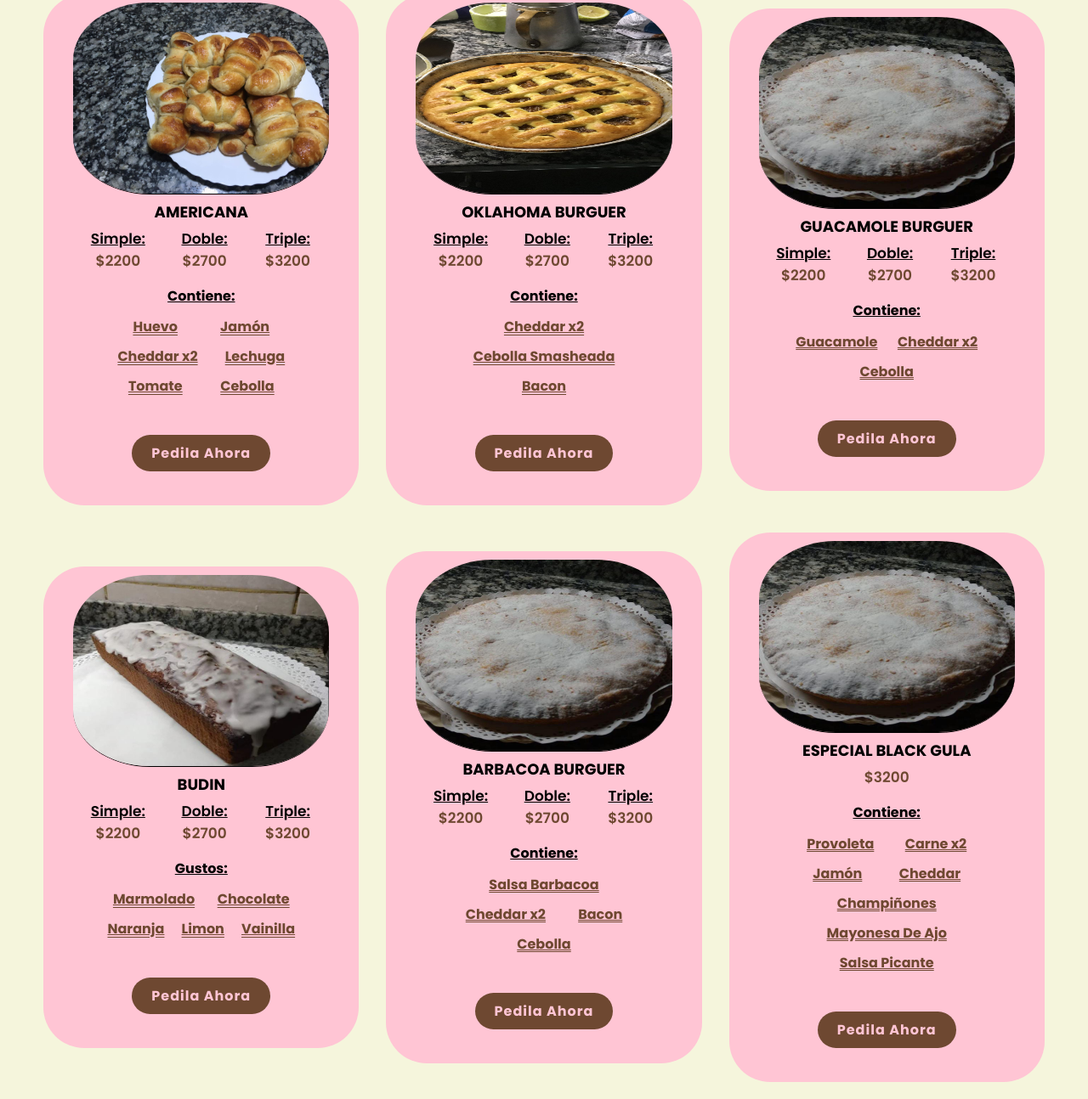
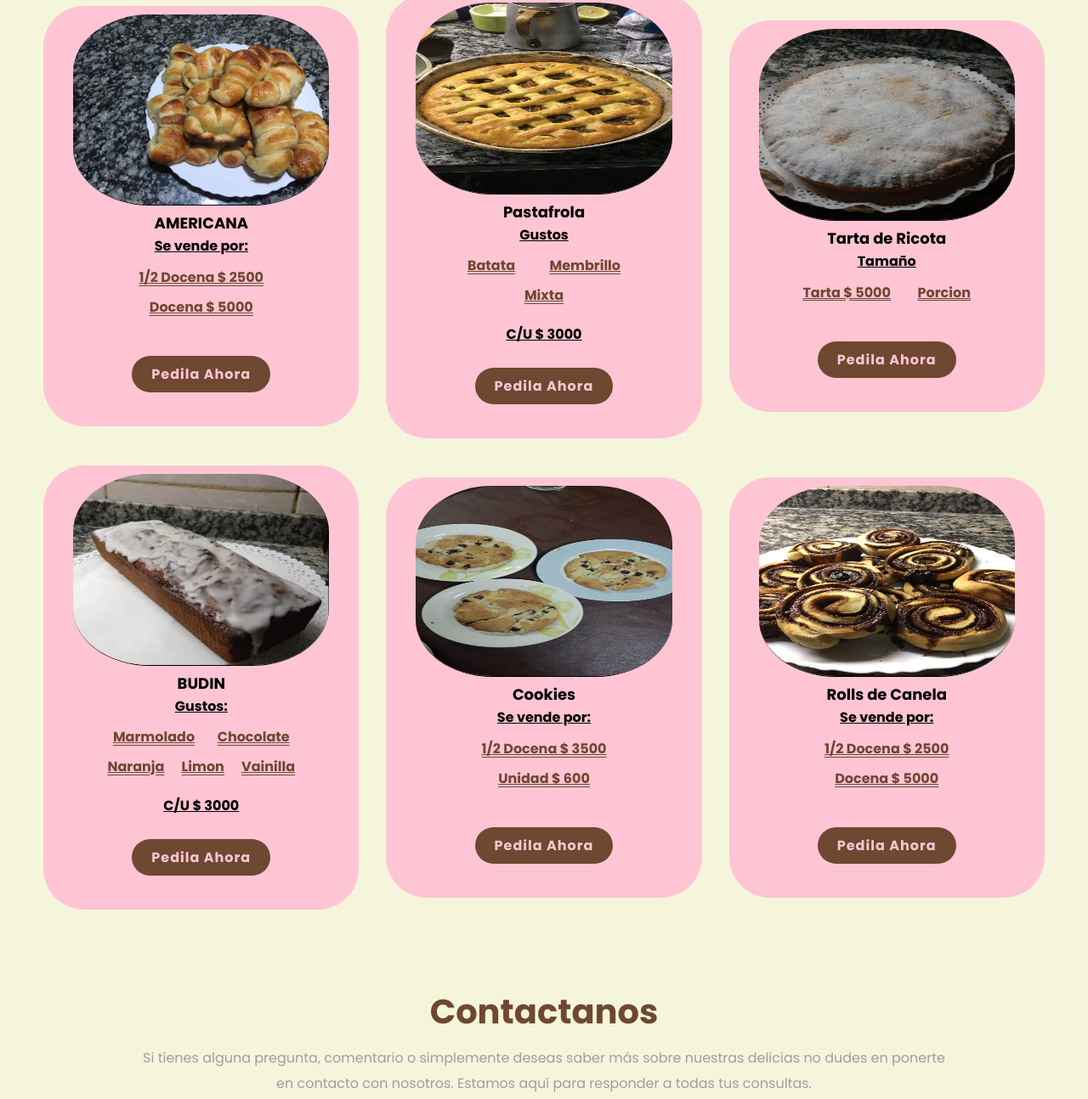
Before and after one commit to diegochervin/sweet, a plain HTML site: page index.html in a window 1280 px wide. Shown: the part 1941-3235 px from the top of the page at 85% size. Drawn offline with nearby package versions, Linux system fonts and the light colour scheme.

Commit message:
Update index.html

```diff
--- a/index.html
+++ b/index.html
@@ -80,19 +80,11 @@
                 <img src="./static/medialuna.jpeg" alt="imagen">
                 <h3> AMERICANA</h3>
                 <div class="texto-adentro">
-                    <div class="precio">
-                        <h6><span class="tamaño">Simple:</span> $2200</h6>
-                        <h6><span class="tamaño">Doble:</span> $2700</h6>
-                        <h6><span class="tamaño">Triple:</span> $3200</h6>
-                    </div>
-                    <p>Contiene:</p>
+
+                    <p>Se vende por:</p>
                     <ul>
-                        <li>Huevo</li>
-                        <li>Jamón</li>
-                        <li>Cheddar x2</li>
-                        <li>Lechuga</li>
-                        <li>Tomate</li>
-                        <li>Cebolla</li>
+                        <li>1/2 Docena $ 2500</li>
+                        <li>Docena $ 5000</li>
                     </ul>
                     <div class="fila-btn">
                         <a href="https://wa.me/1127118574">Pedila Ahora</a>
@@ -102,19 +94,16 @@
 
             <div class="fila">
                 <img src="./static/pastafrola.jpeg" alt="imagen">
-                <h3> OKLAHOMA BURGUER</h3>
+                <h3> Pastafrola</h3>
                 <div class="texto-adentro">
-                    <div class="precio">
-                        <h6><span class="tamaño">Simple:</span> $2200</h6>
-                        <h6><span class="tamaño">Doble:</span> $2700</h6>
-                        <h6><span class="tamaño">Triple:</span> $3200</h6>
-                    </div>
-                    <p>Contiene:</p>
+
+                    <p>Gustos</p>
                     <ul>
-                        <li>Cheddar x2</li>
-                        <li>Cebolla Smasheada</li>
-                        <li>Bacon</li>
+                        <li>Batata</li>
+                        <li>Membrillo</li>
+                        <li>Mixta</li>
                     </ul>
+                    <p>C/U $ 3000</p>
                     <div class="fila-btn">
                         <a href="https://wa.me/1127118574">Pedila Ahora</a>
                     </div>
@@ -123,18 +112,14 @@
 
             <div class="fila">
                 <img src="./static/ricota.jpeg" alt="imagen">
-                <h3> GUACAMOLE BURGUER</h3>
+                <h3> Tarta de Ricota</h3>
                 <div class="texto-adentro">
-                    <div class="precio">
-                        <h6><span class="tamaño">Simple:</span> $2200</h6>
-                        <h6><span class="tamaño">Doble:</span> $2700</h6>
-                        <h6><span class="tamaño">Triple:</span> $3200</h6>
-                    </div>
-                    <p>Contiene:</p>
+
+                    <p>Tamaño</p>
                     <ul>
-                        <li>Guacamole</li>
-                        <li>Cheddar x2</li>
-                        <li>Cebolla</li>
+                        <li>Tarta $ 5000</li>
+                        <li>Porcion</li>
+
                     </ul>
                     <div class="fila-btn">
                         <a href="https://wa.me/1127118574">Pedila Ahora</a>
@@ -146,11 +131,7 @@
                 <img src="./static/budin.jpeg" alt="imagen">
                 <h3> BUDIN</h3>
                 <div class="texto-adentro">
-                    <div class="precio">
-                        <h6><span class="tamaño">Simple:</span> $2200</h6>
-                        <h6><span class="tamaño">Doble:</span> $2700</h6>
-                        <h6><span class="tamaño">Triple:</span> $3200</h6>
-                    </div>
+
                     <p>Gustos:</p>
                     <ul>
                         <li>Marmolado</li>
@@ -159,6 +140,7 @@
                         <li>Limon</li>
                         <li>Vainilla</li>
                     </ul>
+                    <p>C/U $ 3000</p>
                     <div class="fila-btn">
                         <a href="https://wa.me/1127118574">Pedila Ahora</a>
                     </div>
@@ -166,20 +148,14 @@
             </div>
 
             <div class="fila">
-                <img src="./static/ricota.jpeg" alt="imagen">
-                <h3> BARBACOA BURGUER</h3>
+                <img src="./static/cookie.jpeg" alt="imagen">
+                <h3> Cookies</h3>
                 <div class="texto-adentro">
-                    <div class="precio">
-                        <h6><span class="tamaño">Simple:</span> $2200</h6>
-                        <h6><span class="tamaño">Doble:</span> $2700</h6>
-                        <h6><span class="tamaño">Triple:</span> $3200</h6>
-                    </div>
-                    <p>Contiene:</p>
+
+                    <p>Se vende por:</p>
                     <ul>
-                        <li>Salsa Barbacoa</li>
-                        <li>Cheddar x2</li>
-                        <li>Bacon</li>
-                        <li>Cebolla</li>
+                        <li>1/2 Docena $ 3500</li>
+                        <li>Unidad $ 600</li>
                     </ul>
                     <div class="fila-btn">
                         <a href="https://wa.me/1127118574">Pedila Ahora</a>
@@ -188,21 +164,15 @@
             </div>
 
             <div class="fila">
-                <img src="./static/ricota.jpeg" alt="imagen">
-                <h3> ESPECIAL BLACK GULA</h3>
+                <img src="./static/rolls.jpeg" alt="imagen">
+                <h3> Rolls de Canela</h3>
                 <div class="texto-adentro">
-                    <div class="precio">
-                        <h6>$3200</h6>
-                    </div>
-                    <p>Contiene:</p>
+
+                    <p>Se vende por:</p>
                     <ul>
-                        <li>Provoleta</li>
-                        <li>Carne x2</li>
-                        <li>Jamón</li>
-                        <li>Cheddar</li>
-                        <li>Champiñones</li>
-                        <li>Mayonesa De Ajo</li>
-                        <li>Salsa Picante</li>
+                        <li>1/2 Docena $ 2500</li>
+                        <li>Docena $ 5000</li>
+
                     </ul>
                     <div class="fila-btn">
                         <a href="https://wa.me/1127118574">Pedila Ahora</a>
```
